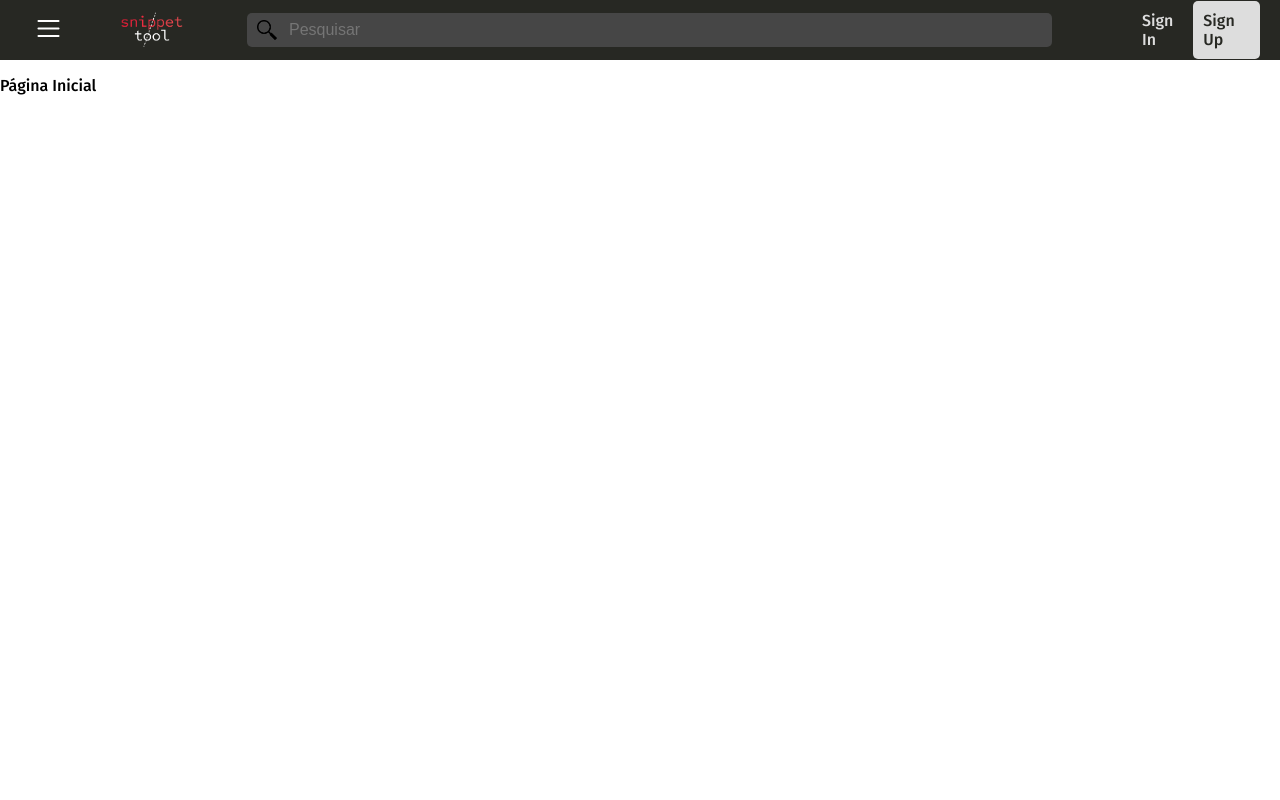
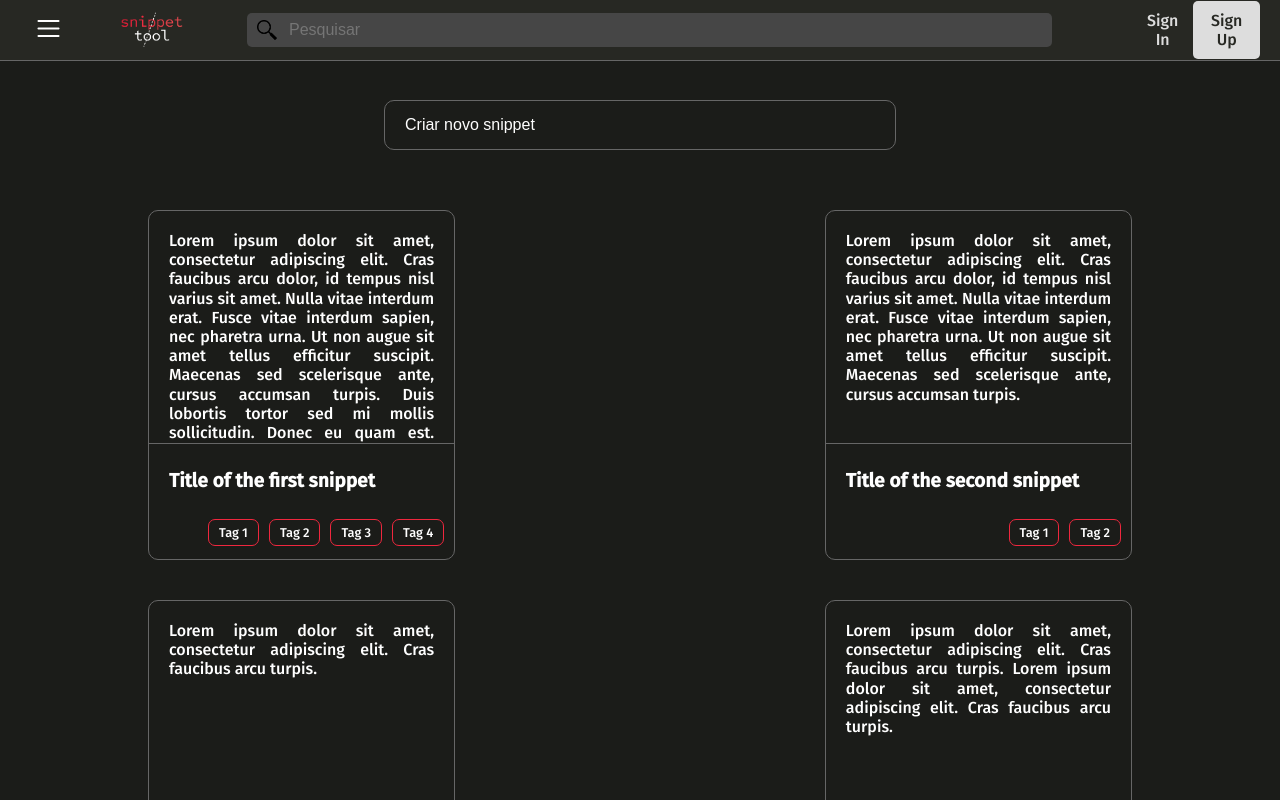
Before and after one commit to larissavmss/MAC0332-SnippetTool-Front, a React (Create React App) app: page / in a window 1280 px wide. Shown: the top 800 px of the page. Built offline with nearby package versions, Linux system fonts and the light colour scheme.

Commit message:
Main page creation

```diff
--- a/src/components/Header/styles.js
+++ b/src/components/Header/styles.js
@@ -12,6 +12,7 @@ export const HeaderContainer = styled.div`
   width: 100%;
   top: 0px;
   height: 40px;
+  border-bottom: 1px solid #666;
 `;
 
 export const LeftContainer = styled.div`
--- /dev/null
+++ b/src/pages/Main/Main.css
@@ -0,0 +1,87 @@
+.mainPage{
+    min-height: 100vh;
+    background-color: #1b1c19;
+    color: white;
+    width: 100%;
+    text-align: center;
+}
+
+.inputCreator{
+    height: 50px;
+    width: 40%;
+    margin: 40px auto;
+    text-align: left;
+    padding-left: 20px;
+    background-color: transparent;
+    border: none;
+    border: 1px solid #666;
+    border-radius: 10px;
+    color: white;
+    font-size: 1em;
+}
+
+.snippet{
+    -webkit-box-sizing: border-box; /* Safari/Chrome, other WebKit */
+    -moz-box-sizing: border-box;    /* Firefox, other Gecko */
+    box-sizing: border-box;         /* Opera/IE 8+ */
+
+    padding: 0;
+    width: 30%;
+    height: 350px;
+    border-radius: 10px;
+    border: 1px solid #666;
+    margin: 20px;
+    text-align: left;
+    transition: 0.25s;
+    cursor: pointer;
+}
+
+.snippet:hover{
+    box-shadow: 0 0 30px #444;
+    transition: 0.25s;
+}
+
+.snippetContent{
+    margin-top: 0;
+    padding: 20px;
+    border-bottom: 1px solid #666;
+
+    position: relative;
+    display: inline-block;
+    word-wrap: break-word;
+    overflow: hidden;
+    height: 12em; /* (Number of lines you want visible) * (line-height) */
+    line-height: 1.2em;
+    text-align:justify;
+
+}
+
+.snippetTitle{
+    padding-left: 20px;
+    margin: 5px 0 22px 0;
+    font-size: 1.2em;
+}
+
+.snippetTag{
+    border: 1px solid #ef273e;
+    border-radius: 7px;
+    padding: 5px 10px;
+    margin: 5px;
+    font-size: 0.8em;
+    color: white;
+}
+
+.tagContainer{
+    display: flex;
+    justify-content: right;
+    margin: 5px;
+}
+
+.snippetContainer{
+    width: 80%;
+    display: flex;
+    margin: auto;
+    flex-wrap: wrap;
+    justify-content: space-between;
+
+}
--- a/src/pages/Main/Main.js
+++ b/src/pages/Main/Main.js
@@ -1,10 +1,66 @@
 import Header from "../../components/Header/Header";
+import './Main.css'
 
 const Main = () => {
     return (
-        <div>
+        <div className="mainPage">
             <Header/>
-            <p>Página Inicial</p>
+
+
+            <button className="inputCreator">Criar novo snippet</button>
+
+
+            <div className="snippetContainer">
+
+
+                <div className="snippet">
+                    <p className="snippetContent">
+                        Lorem ipsum dolor sit amet, consectetur adipiscing elit. Cras faucibus arcu dolor, id tempus nisl varius sit amet. Nulla vitae interdum erat. Fusce vitae interdum sapien, nec pharetra urna. Ut non augue sit amet tellus efficitur suscipit. Maecenas sed scelerisque ante, cursus accumsan turpis. Duis lobortis tortor sed mi mollis sollicitudin. Donec eu quam est. Aenean mollis congue odio, vitae porta turpis finibus sed. Curabitur ullamcorper dapibus fermentum. Proin at mi at erat euismod convallis sed quis magna. Ut eu elit dui. Sed consequat pretium molestie. Interdum et malesuada fames ac ante ipsum primis in faucibus. Donec elementum diam sapien, ut sagittis quam pretium id.
+                    </p>
+                    <h2 className="snippetTitle">Title of the first snippet</h2>
+                    <div className="tagContainer">
+                        <div className="snippetTag">Tag 1</div>
+                        <div className="snippetTag">Tag 2</div>
+                        <div className="snippetTag">Tag 3</div>
+                        <div className="snippetTag">Tag 4</div>
+                    </div>
+                </div>
+
+
+                <div className="snippet">
+                    <p className="snippetContent">
+                        Lorem ipsum dolor sit amet, consectetur adipiscing elit. Cras faucibus arcu dolor, id tempus nisl varius sit amet. Nulla vitae interdum erat. Fusce vitae interdum sapien, nec pharetra urna. Ut non augue sit amet tellus efficitur suscipit. Maecenas sed scelerisque ante, cursus accumsan turpis.
+                    </p>
+                    <h2 className="snippetTitle">Title of the second snippet</h2>
+                    <div className="tagContainer">
+                        <div className="snippetTag">Tag 1</div>
+                        <div className="snippetTag">Tag 2</div>
+                    </div>
+                </div>
+
+                <div className="snippet">
+                    <p className="snippetContent">
+                        Lorem ipsum dolor sit amet, consectetur adipiscing elit. Cras faucibus arcu turpis.
+                    </p>
+                    <h2 className="snippetTitle">Title</h2>
+                    <div className="tagContainer">
+                        <div className="snippetTag">Tag 1</div>
+                    </div>
+                </div>
+
+                <div className="snippet">
+                    <p className="snippetContent">
+                        Lorem ipsum dolor sit amet, consectetur adipiscing elit. Cras faucibus arcu turpis. Lorem ipsum dolor sit amet, consectetur adipiscing elit. Cras faucibus arcu turpis.
+                    </p>
+                    <h2 className="snippetTitle">Title</h2>
+                    <div className="tagContainer">
+                        <div className="snippetTag">Tag 1</div>
+                        <div className="snippetTag">Tag 2</div>
+                        <div className="snippetTag">Tag 3</div>
+                    </div>
+                </div>
+
+            </div>
         </div>
     );
 }
```
